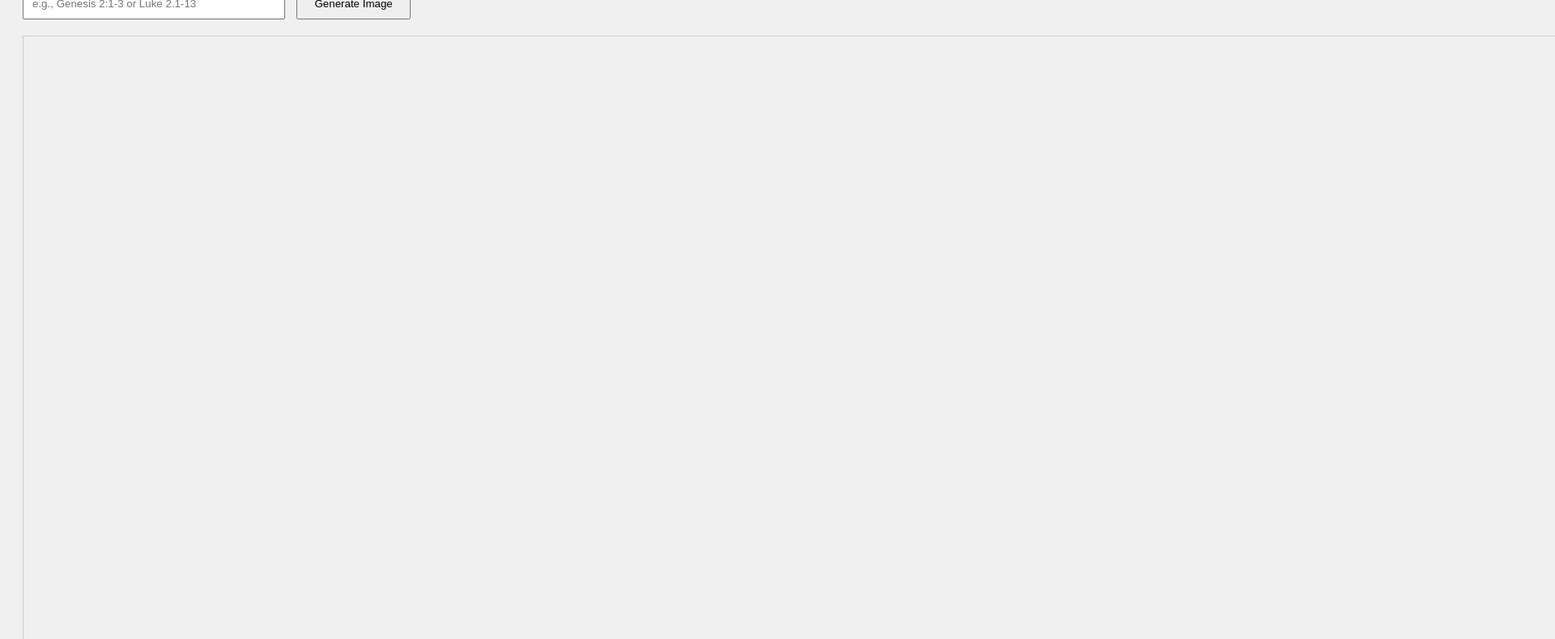
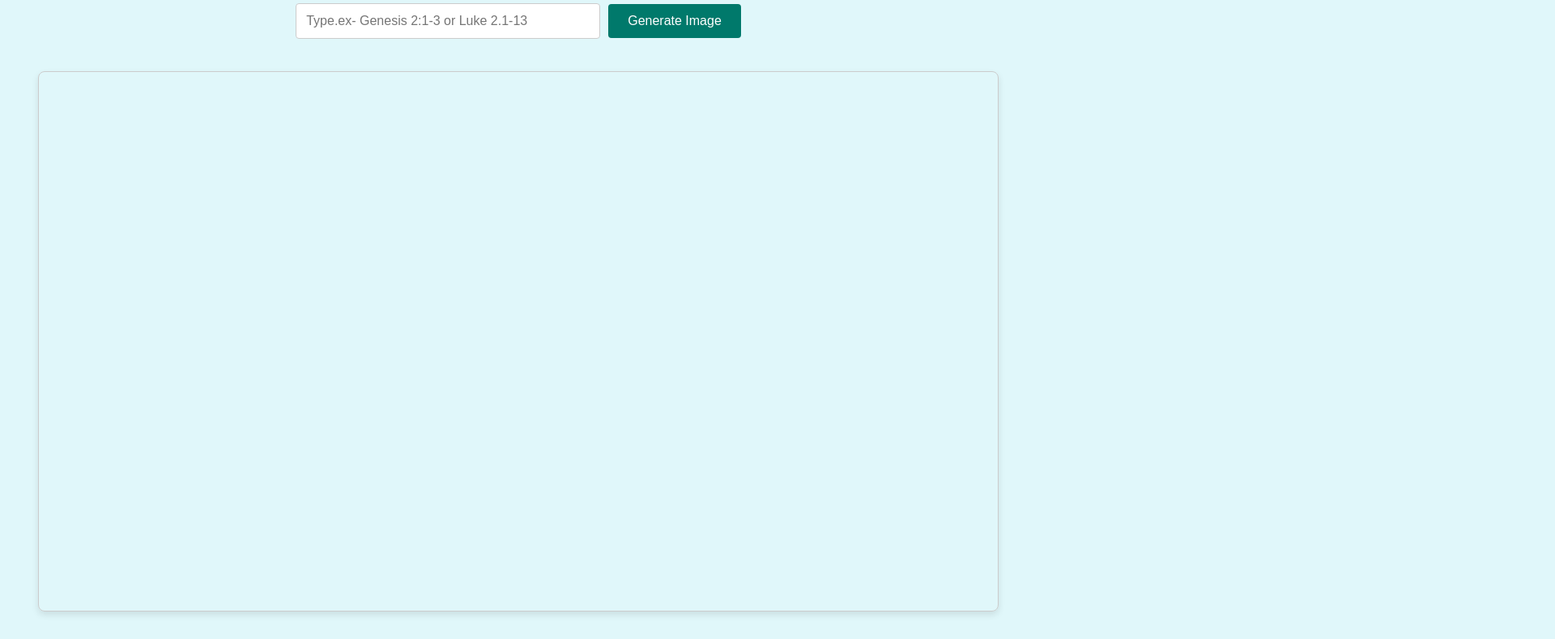
Before and after one commit to jonathan04all/tamilbible, a plain HTML site: page index.html in a window 1280 px wide. Shown: the part 123-913 px from the top of the page at 81% size, 1920 px wide, since content can reach past the window. Drawn offline with Linux system fonts and the light colour scheme.

Commit message:
Update index.html

```diff
--- a/index.html
+++ b/index.html
@@ -1,60 +1,239 @@
 <!DOCTYPE html>
 <html lang="en">
   <head>
-    <meta charset="UTF-8">
+    <meta charset="UTF-8" />
     <title>Bible Verse Image Generator</title>
+    <link
+      href="https://fonts.googleapis.com/css2?family=Roboto:wght@400;700&display=swap"
+      rel="stylesheet"
+    />
+    <link
+      href="https://fonts.googleapis.com/css2?family=Noto+Sans+Tamil:wght@400;700&display=swap"
+      rel="stylesheet"
+    />
     <style>
-        body { background-color: #f0f0f0; font-family: sans-serif; padding: 20px; }
-        input { padding: 10px; width: 300px; }
-        button { padding: 10px 20px; margin-left: 10px; }
-        canvas { border: 1px solid #ccc; margin-top: 20px; }
+      body {
+        background-color: #e0f7fa; /* Light cyan background for a fresh look */
+        font-family: "Roboto", sans-serif;
+        padding: 40px;
+        color: #333;
+        display: flex;
+        flex-direction: column;
+        align-items: center;
+        min-height: 100vh;
+      }
+      h1 {
+        color: #00796b; /* Teal color for heading */
+        margin-bottom: 20px;
+      }
+      .input-container {
+        display: flex;
+        align-items: center;
+        margin-bottom: 20px;
+      }
+      input {
+        padding: 12px;
+        width: 350px;
+        border: 1px solid #ccc;
+        border-radius: 4px;
+        font-size: 16px;
+        margin-right: 10px;
+      }
+      button {
+        padding: 12px 24px;
+        background-color: #00796b; /* Teal button */
+        color: white;
+        border: none;
+        border-radius: 4px;
+        cursor: pointer;
+        font-size: 16px;
+        transition: background-color 0.3s;
+      }
+      button:hover {
+        background-color: #004d40; /* Darker teal on hover */
+      }
+      canvas {
+        border: 1px solid #ccc;
+        margin-top: 20px;
+        max-width: 100%;
+        height: auto;
+        box-shadow: 0 4px 8px rgba(0, 0, 0, 0.1);
+        border-radius: 8px;
+      }
+      .action-buttons {
+        display: flex;
+        gap: 10px;
+        margin-top: 20px;
+      }
+      .action-buttons button {
+        flex: 1;
+      }
     </style>
   </head>
   <body>
     <h1>Bible Verse Image Generator</h1>
-    <input type="text" id="reference" placeholder="e.g., Genesis 2:1-3 or Luke 2.1-13">
+    <div class="input-container">
+      <input
+        type="text"
+        id="reference"
+        placeholder="Type.ex- Genesis 2:1-3 or Luke 2.1-13"
+      />
       <button onclick="generateImage()">Generate Image</button>
+    </div>
     <canvas id="canvas" width="1920" height="1080"></canvas>
+    <div class="action-buttons" id="actionButtons" style="display: none">
+      <button id="downloadBtn">Download PNG</button>
+      <button id="copyBtn">Copy Image to Clipboard</button>
+    </div>
 
     <script>
       const bookNums = {
-            "Genesis": 1, "Exodus": 2, "Leviticus": 3, "Numbers": 4, "Deuteronomy": 5,
-            "Joshua": 6, "Judges": 7, "Ruth": 8, "1 Samuel": 9, "2 Samuel": 10,
-            "1 Kings": 11, "2 Kings": 12, "1 Chronicles": 13, "2 Chronicles": 14,
-            "Ezra": 15, "Nehemiah": 16, "Esther": 17, "Job": 18, "Psalms": 19, "Proverbs": 20,
-            "Ecclesiastes": 21, "Song of Solomon": 22, "Isaiah": 23, "Jeremiah": 24, "Lamentations": 25,
-            "Ezekiel": 26, "Daniel": 27, "Hosea": 28, "Joel": 29, "Amos": 30, "Obadiah": 31,
-            "Jonah": 32, "Micah": 33, "Nahum": 34, "Habakkuk": 35, "Zephaniah": 36, "Haggai": 37,
-            "Zechariah": 38, "Malachi": 39, "Matthew": 40, "Mark": 41, "Luke": 42, "John": 43,
-            "Acts": 44, "Romans": 45, "1 Corinthians": 46, "2 Corinthians": 47, "Galatians": 48,
-            "Ephesians": 49, "Philippians": 50, "Colossians": 51, "1 Thessalonians": 52, "2 Thessalonians": 53,
-            "1 Timothy": 54, "2 Timothy": 55, "Titus": 56, "Philemon": 57, "Hebrews": 58,
-            "James": 59, "1 Peter": 60, "2 Peter": 61, "1 John": 62, "2 John": 63, "3 John": 64,
-            "Jude": 65, "Revelation": 66
+        Genesis: 1,
+        Exodus: 2,
+        Leviticus: 3,
+        Numbers: 4,
+        Deuteronomy: 5,
+        Joshua: 6,
+        Judges: 7,
+        Ruth: 8,
+        "1 Samuel": 9,
+        "2 Samuel": 10,
+        "1 Kings": 11,
+        "2 Kings": 12,
+        "1 Chronicles": 13,
+        "2 Chronicles": 14,
+        Ezra: 15,
+        Nehemiah: 16,
+        Esther: 17,
+        Job: 18,
+        Psalms: 19,
+        Proverbs: 20,
+        Ecclesiastes: 21,
+        "Song of Solomon": 22,
+        Isaiah: 23,
+        Jeremiah: 24,
+        Lamentations: 25,
+        Ezekiel: 26,
+        Daniel: 27,
+        Hosea: 28,
+        Joel: 29,
+        Amos: 30,
+        Obadiah: 31,
+        Jonah: 32,
+        Micah: 33,
+        Nahum: 34,
+        Habakkuk: 35,
+        Zephaniah: 36,
+        Haggai: 37,
+        Zechariah: 38,
+        Malachi: 39,
+        Matthew: 40,
+        Mark: 41,
+        Luke: 42,
+        John: 43,
+        Acts: 44,
+        Romans: 45,
+        "1 Corinthians": 46,
+        "2 Corinthians": 47,
+        Galatians: 48,
+        Ephesians: 49,
+        Philippians: 50,
+        Colossians: 51,
+        "1 Thessalonians": 52,
+        "2 Thessalonians": 53,
+        "1 Timothy": 54,
+        "2 Timothy": 55,
+        Titus: 56,
+        Philemon: 57,
+        Hebrews: 58,
+        James: 59,
+        "1 Peter": 60,
+        "2 Peter": 61,
+        "1 John": 62,
+        "2 John": 63,
+        "3 John": 64,
+        Jude: 65,
+        Revelation: 66,
       };
 
       const tamilBookNames = {
-            "Genesis": "ஆதியாகமம்", "Exodus": "யாத்திராகமம்", "Leviticus": "லேவியராகமம்", "Numbers": "எண்ணாகமம்", "Deuteronomy": "உபாகமம்",
-            "Joshua": "யோசுவா", "Judges": "நியாயாதிபதிகள்", "Ruth": "ரூத்", "1 Samuel": "1 சாமுவேல்", "2 Samuel": "2 சாமுவேல்",
-            "1 Kings": "1 இராஜாக்கள்", "2 Kings": "2 இராஜாக்கள்", "1 Chronicles": "1 நாளாகமம்", "2 Chronicles": "2 நாளாகமம்",
-            "Ezra": "எஸ்றா", "Nehemiah": "நெகேமியா", "Esther": "எஸ்தர்", "Job": "யோபு", "Psalms": "சங்கீதம்", "Proverbs": "நீதிமொழிகள்",
-            "Ecclesiastes": "பிரசங்கி", "Song of Solomon": "உன்னதப்பாட்டு", "Isaiah": "ஏசாயா", "Jeremiah": "எரேமியா", "Lamentations": "புலம்பல்",
-            "Ezekiel": "எசேக்கியேல்", "Daniel": "தானியேல்", "Hosea": "ஓசியா", "Joel": "யோவேல்", "Amos": "ஆமோஸ்", "Obadiah": "ஒபதியா",
-            "Jonah": "யோனா", "Micah": "மீகா", "Nahum": "நாகூம்", "Habakkuk": "ஆபகூக்", "Zephaniah": "செப்பனியா", "Haggai": "ஆகாய்",
-            "Zechariah": "சகரியா", "Malachi": "மலாக்கி", "Matthew": "மத்தேயு", "Mark": "மாற்கு", "Luke": "லூக்கா", "John": "யோவான்",
-            "Acts": "அப்போஸ்தலருடைய நடபடிகள்", "Romans": "ரோமர்", "1 Corinthians": "1 கொரிந்தியர்", "2 Corinthians": "2 கொரிந்தியர்", "Galatians": "கலாத்தியர்",
-            "Ephesians": "எபேசியர்", "Philippians": "பிலிப்பியர்", "Colossians": "கொலோசெயர்", "1 Thessalonians": "1 தெசலோனிக்கேயர்", "2 Thessalonians": "2 தெசலோனிக்கேயர்",
-            "1 Timothy": "1 தீமோத்தேயு", "2 Timothy": "2 தீமோத்தேயு", "Titus": "தீத்து", "Philemon": "பிலேமோன்", "Hebrews": "எபிரெயர்",
-            "James": "யாக்கோபு", "1 Peter": "1 பேதுரு", "2 Peter": "2 பேதுரு", "1 John": "1 யோவான்", "2 John": "2 யோவான்", "3 John": "3 யோவான்",
-            "Jude": "யூதா", "Revelation": "வெளிப்படுத்தின விசேஷம்"
+        Genesis: "ஆதியாகமம்",
+        Exodus: "யாத்திராகமம்",
+        Leviticus: "லேவியராகமம்",
+        Numbers: "எண்ணாகமம்",
+        Deuteronomy: "உபாகமம்",
+        Joshua: "யோசுவா",
+        Judges: "நியாயாதிபதிகள்",
+        Ruth: "ரூத்",
+        "1 Samuel": "1 சாமுவேல்",
+        "2 Samuel": "2 சாமுவேல்",
+        "1 Kings": "1 இராஜாக்கள்",
+        "2 Kings": "2 இராஜாக்கள்",
+        "1 Chronicles": "1 நாளாகமம்",
+        "2 Chronicles": "2 நாளாகமம்",
+        Ezra: "எஸ்றா",
+        Nehemiah: "நெகேமியா",
+        Esther: "எஸ்தர்",
+        Job: "யோபு",
+        Psalms: "சங்கீதம்",
+        Proverbs: "நீதிமொழிகள்",
+        Ecclesiastes: "பிரசங்கி",
+        "Song of Solomon": "உன்னதப்பாட்டு",
+        Isaiah: "ஏசாயா",
+        Jeremiah: "எரேமியா",
+        Lamentations: "புலம்பல்",
+        Ezekiel: "எசேக்கியேல்",
+        Daniel: "தானியேல்",
+        Hosea: "ஓசியா",
+        Joel: "யோவேல்",
+        Amos: "ஆமோஸ்",
+        Obadiah: "ஒபதியா",
+        Jonah: "யோனா",
+        Micah: "மீகா",
+        Nahum: "நாகூம்",
+        Habakkuk: "ஆபகூக்",
+        Zephaniah: "செப்பனியா",
+        Haggai: "ஆகாய்",
+        Zechariah: "சகரியா",
+        Malachi: "மலாக்கி",
+        Matthew: "மத்தேயு",
+        Mark: "மாற்கு",
+        Luke: "லூக்கா",
+        John: "யோவான்",
+        Acts: "அப்போஸ்தலருடைய நடபடிகள்",
+        Romans: "ரோமர்",
+        "1 Corinthians": "1 கொரிந்தியர்",
+        "2 Corinthians": "2 கொரிந்தியர்",
+        Galatians: "கலாத்தியர்",
+        Ephesians: "எபேசியர்",
+        Philippians: "பிலிப்பியர்",
+        Colossians: "கொலோசெயர்",
+        "1 Thessalonians": "1 தெசலோனிக்கேயர்",
+        "2 Thessalonians": "2 தெசலோனிக்கேயர்",
+        "1 Timothy": "1 தீமோத்தேயு",
+        "2 Timothy": "2 தீமோத்தேயு",
+        Titus: "தீத்து",
+        Philemon: "பிலேமோன்",
+        Hebrews: "எபிரெயர்",
+        James: "யாக்கோபு",
+        "1 Peter": "1 பேதுரு",
+        "2 Peter": "2 பேதுரு",
+        "1 John": "1 யோவான்",
+        "2 John": "2 யோவான்",
+        "3 John": "3 யோவான்",
+        Jude: "யூதா",
+        Revelation: "வெளிப்படுத்தின விசேஷம்",
       };
 
       async function generateImage() {
-            const input = document.getElementById('reference').value.trim();
-            if (!input) return alert('Enter a reference');
+        const input = document.getElementById("reference").value.trim();
+        if (!input) return alert("Enter a reference");
 
-            const parts = input.replace(/\./g, ':').match(/([a-zA-Z0-9 ]+) (\d+):(\d+)-(\d+)/);
-            if (!parts) return alert('Invalid format. Use "Book chapter:verse-verse"');
+        const parts = input
+          .replace(/\./g, ":")
+          .match(/([a-zA-Z0-9 ]+) (\d+):(\d+)-(\d+)/);
+        if (!parts)
+          return alert('Invalid format. Use "Book chapter:verse-verse"');
         const englishBook = parts[1].trim();
         let chapter = parts[2];
         const startVerse = parseInt(parts[3]);
@@ -62,11 +241,11 @@
 
         const bookNum = bookNums[englishBook];
         const tamilBook = tamilBookNames[englishBook];
-            if (!bookNum || !tamilBook) return alert('Invalid book name');
+        if (!bookNum || !tamilBook) return alert("Invalid book name");
 
-            const numStr = bookNum.toString().padStart(2, '0');
-            const slug = englishBook.toLowerCase().replace(/ /g, '');
-            const chapterPad = chapter.padStart(2, '0');
+        const numStr = bookNum.toString().padStart(2, "0");
+        const slug = englishBook.toLowerCase().replace(/ /g, "");
+        const chapterPad = chapter.padStart(2, "0");
         let biblePath;
         if (bookNum < 40) {
           biblePath = `${numStr}-${slug}-${chapterPad}/`;
@@ -75,20 +254,25 @@
         }
         const bibleUrl = `https://www.tamilbible.org/${biblePath}`;
 
-            const proxyUrl = `https://api.allorigins.win/raw?url=${encodeURIComponent(bibleUrl)}`;
+        const proxyUrl = `https://api.allorigins.win/raw?url=${encodeURIComponent(
+          bibleUrl
+        )}`;
         let html;
         try {
           const response = await fetch(proxyUrl);
-                if (!response.ok) throw new Error('Failed to fetch page');
+          if (!response.ok) throw new Error("Failed to fetch page");
           html = await response.text();
         } catch (e) {
-                return alert('Error fetching from tamilbible.org: ' + e);
+          return alert("Error fetching from tamilbible.org: " + e);
         }
 
         const parser = new DOMParser();
-            const doc = parser.parseFromString(html, 'text/html');
-            const contentElem = doc.querySelector('.entry-content') || doc.querySelector('article') || doc.body;
-            if (!contentElem) return alert('Could not find content on page');
+        const doc = parser.parseFromString(html, "text/html");
+        const contentElem =
+          doc.querySelector(".entry-content") ||
+          doc.querySelector("article") ||
+          doc.body;
+        if (!contentElem) return alert("Could not find content on page");
 
         const contentText = contentElem.innerText.trim();
         const verseRegex = /^(\d+)\s+(.*)$/gm;
@@ -97,78 +281,119 @@
         while ((match = verseRegex.exec(contentText)) !== null) {
           const vNum = parseInt(match[1]);
           if (vNum >= startVerse && vNum <= endVerse) {
-                    verses.push({verse: vNum, text: match[2].trim()});
+            verses.push({ verse: vNum, text: match[2].trim() });
           }
         }
-            if (!verses.length) return alert('No verses found in range');
+        if (!verses.length) return alert("No verses found in range");
 
-            const canvas = document.getElementById('canvas');
-            const ctx = canvas.getContext('2d');
+        // Wait for fonts to load
+        await document.fonts.ready;
+
+        const canvas = document.getElementById("canvas");
+        const ctx = canvas.getContext("2d");
         const width = 1920;
         const height = 1080;
         canvas.width = width;
         canvas.height = height;
-            const leftPadding = 180;
-            const rightPadding = 180;
+        const leftPadding = 190;
+        const rightPadding = 190;
+        const topMargin = 161; // New top margin limit
+        const bottomMargin = 150; // New bottom margin limit
         const maxTextWidth = width - leftPadding - rightPadding;
-            const lineHeight = Math.round(17 * 1.333); // 17pt line spacing, converted to pixels (1pt = 1.333px)
-            const titleY = 188;
-            const verseStartY = titleY + 104;
-            const fontSizePx = Math.round(13 * 1.333); // 13pt font size, converted to pixels
+        const lineHeight = 50; // Increased line height for better readability
+        const titleY = topMargin; // Set title at top margin
+        const verseStartY = titleY + 80; // Adjusted spacing after title
+        const verseFontSizePx = 36; // Increased font size for verses
+        const titleFontSizePx = 48; // Increased font size for title
+        const verseSpacing = lineHeight * 0.5; // Extra space between verses
 
         // Draw background
-            ctx.fillStyle = '#000000';
+        ctx.fillStyle = "#000000";
         ctx.fillRect(0, 0, width, height);
 
         // Set fonts
-            const tamilFont = `${fontSizePx}px "Thamini", sans-serif`;
-            const englishFont = `${fontSizePx}px "Arial", sans-serif`;
-            ctx.fillStyle = '#ffffff';
+        const tamilFont = `${verseFontSizePx}px 'Noto Sans Tamil', sans-serif`;
+        const englishFont = `${verseFontSizePx}px 'Roboto', sans-serif`;
+        const tamilTitleFont = `${titleFontSizePx}px 'Noto Sans Tamil', sans-serif`;
+        const englishTitleFont = `${titleFontSizePx}px 'Roboto', sans-serif`;
+        ctx.fillStyle = "#ffffff";
 
         // Draw title: Tamil left, English right-aligned
-            ctx.font = tamilFont;
+        ctx.font = tamilTitleFont;
         const tamilTitle = `${tamilBook} ${chapter}.${startVerse}-${endVerse}`;
         ctx.fillText(tamilTitle, leftPadding, titleY);
 
-            ctx.font = englishFont;
+        ctx.font = englishTitleFont;
         const englishTitle = `${englishBook} ${chapter}:${startVerse}-${endVerse}`;
         const englishTitleWidth = ctx.measureText(englishTitle).width;
-            ctx.fillText(englishTitle, width - rightPadding - englishTitleWidth, titleY);
+        ctx.fillText(
+          englishTitle,
+          width - rightPadding - englishTitleWidth,
+          titleY
+        );
 
-            // Draw verses and check if they fit
-            ctx.font = tamilFont;
+        // Function to draw verses with auto font size adjustment if needed
+        let currentVerseFontSize = verseFontSizePx;
+        let fits = false;
+        while (!fits && currentVerseFontSize > 10) {
+          // Minimum font size
+          fits = true;
+          ctx.font = `${currentVerseFontSize}px 'Noto Sans Tamil', sans-serif`;
           let y = verseStartY;
-            let fits = true;
-            verses.forEach(v => {
+          for (let v of verses) {
             const verseText = `${v.verse}. ${v.text}`;
             const verseLines = wrapText(verseText, maxTextWidth, ctx);
-                verseLines.forEach(line => {
-                    if (y + lineHeight <= height - 50) { // Ensure space at bottom
+            for (let line of verseLines) {
+              if (y + lineHeight > height - bottomMargin) {
+                fits = false;
+                break;
+              }
+              y += lineHeight;
+            }
+            if (!fits) break;
+            y += verseSpacing; // Space between verses
+          }
+          if (!fits) {
+            currentVerseFontSize -= 2; // Reduce font size
+          }
+        }
+
+        if (!fits) {
+          ctx.fillStyle = "#ff0000";
+          ctx.font = "24px Arial, sans-serif";
+          ctx.fillText(
+            "Error: Verses do not fit even with smallest font",
+            leftPadding,
+            height - bottomMargin
+          );
+          return;
+        }
+
+        // Draw verses with final font size
+        ctx.font = `${currentVerseFontSize}px 'Noto Sans Tamil', sans-serif`;
+        let y = verseStartY;
+        verses.forEach((v) => {
+          const verseText = `${v.verse}. ${v.text}`;
+          const verseLines = wrapText(verseText, maxTextWidth, ctx);
+          verseLines.forEach((line) => {
             ctx.fillText(line, leftPadding, y);
             y += lineHeight;
-                    } else {
-                        fits = false;
-                    }
           });
-                y += lineHeight; // Space between verses
+          y += verseSpacing; // Space between verses
         });
 
-            // Show error if verses don't fit
-            if (!fits) {
-                ctx.fillStyle = '#ff0000';
-                ctx.font = '24px Arial, sans-serif';
-                ctx.fillText('Error: Verses do not fit in the canvas', leftPadding, height - 50);
-            }
+        // Show action buttons after successful generation
+        document.getElementById("actionButtons").style.display = "flex";
       }
 
       // Function to wrap text to fit width
       function wrapText(text, maxWidth, ctx) {
-            const words = text.split(' ');
+        const words = text.split(" ");
         const lines = [];
         let currentLine = words[0];
         for (let i = 1; i < words.length; i++) {
           const word = words[i];
-                const test = currentLine + ' ' + word;
+          const test = currentLine + " " + word;
           if (ctx.measureText(test).width > maxWidth) {
             lines.push(currentLine);
             currentLine = word;
@@ -179,6 +404,29 @@
         lines.push(currentLine);
         return lines;
       }
+
+      // Download button functionality
+      document.getElementById("downloadBtn").onclick = function () {
+        const canvas = document.getElementById("canvas");
+        const link = document.createElement("a");
+        link.download = "bible-verse.png";
+        link.href = canvas.toDataURL("image/png");
+        link.click();
+      };
+
+      // Copy to clipboard functionality
+      document.getElementById("copyBtn").onclick = async function () {
+        const canvas = document.getElementById("canvas");
+        try {
+          const blob = await new Promise((resolve) => canvas.toBlob(resolve));
+          await navigator.clipboard.write([
+            new ClipboardItem({ "image/png": blob }),
+          ]);
+          alert("Image copied to clipboard!");
+        } catch (err) {
+          alert("Failed to copy image: " + err);
+        }
+      };
     </script>
   </body>
 </html>
```
Lines whose indentation alone changed are shown as unchanged.
